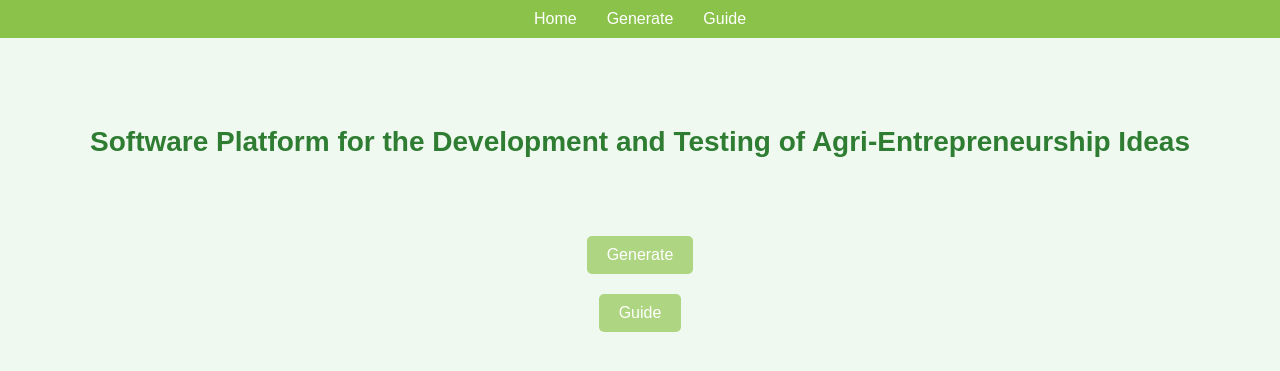
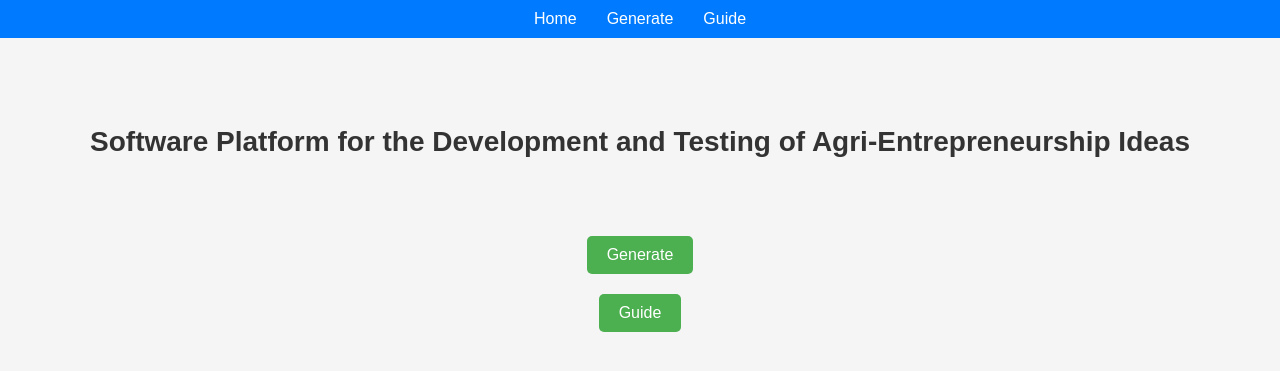
Before and after one commit to Seele28/Agr-Business-Plan-Canvas, a Flask app: page / in a window 1280 px wide. Shown: the top 371 px of the page. Run offline with Flask 3, Linux system fonts and the light colour scheme.

Commit message:
Update style.css

```diff
--- a/BMC-qwen_model_PH/static/css/style.css
+++ b/BMC-qwen_model_PH/static/css/style.css
@@ -1,11 +1,11 @@
 body {
     font-family: Arial, sans-serif;
     margin: 0;
-    background-color: #f0f9f0; /* 浅绿色背景 */
+    background-color: #f5f5f5;
 }
 
 nav {
-    background-color: #8BC34A; /* 浅绿色导航栏 */
+    background-color: #007BFF;
     padding: 10px 20px;
     display: flex;
     justify-content: center;
@@ -37,12 +37,12 @@ nav a:hover {
     margin-top: 40px;
     font-size: 28px;
     font-weight: bold;
-    color: #2E7D32; /* 深绿色文字 */
+    color: #333;
 }
 
 .subtitle-bar {
     width: 100%;
-    background-color: #AED581; /* 浅绿色主题 */
+    background-color: #4CAF50; /* Adjusted to green theme */
     color: white;
     padding: 15px 0;
     font-size: 18px;
@@ -65,7 +65,7 @@ nav a:hover {
 .generate-section h1 {
     font-size: 24px;
     margin-bottom: 20px;
-    color: #2E7D32; /* 深绿色文字 */
+    color: #333;
 }
 
 .generate-section form {
@@ -83,7 +83,7 @@ nav a:hover {
 }
 
 .generate-section input[type="submit"] {
-    background-color: #8BC34A; /* 浅绿色按钮 */
+    background-color: #007BFF;
     color: white;
     border: none;
     padding: 12px;
@@ -94,7 +94,7 @@ nav a:hover {
 }
 
 .generate-section input[type="submit"]:hover {
-    background-color: #7CB342; /* 浅绿色按钮悬停效果 */
+    background-color: #0056b3;
 }
 
 .options {
@@ -109,7 +109,7 @@ nav a:hover {
     width: auto;
     max-width: 250px;
     padding: 10px 20px;
-    background-color: #AED581; /* 浅绿色按钮 */
+    background-color: #4CAF50; /* Green theme */
     color: white;
     text-decoration: none;
     margin: 10px;
@@ -121,7 +121,7 @@ nav a:hover {
 }
 
 .options .button:hover {
-    background-color: #9CCC65; /* 浅绿色按钮悬停效果 */
+    background-color: #3e8e41;
 }
 
 footer {
@@ -131,3 +131,6 @@ footer {
     color: #777;
     font-size: 14px;
 }
+
+    background-color: #0056b3;
+}
```
